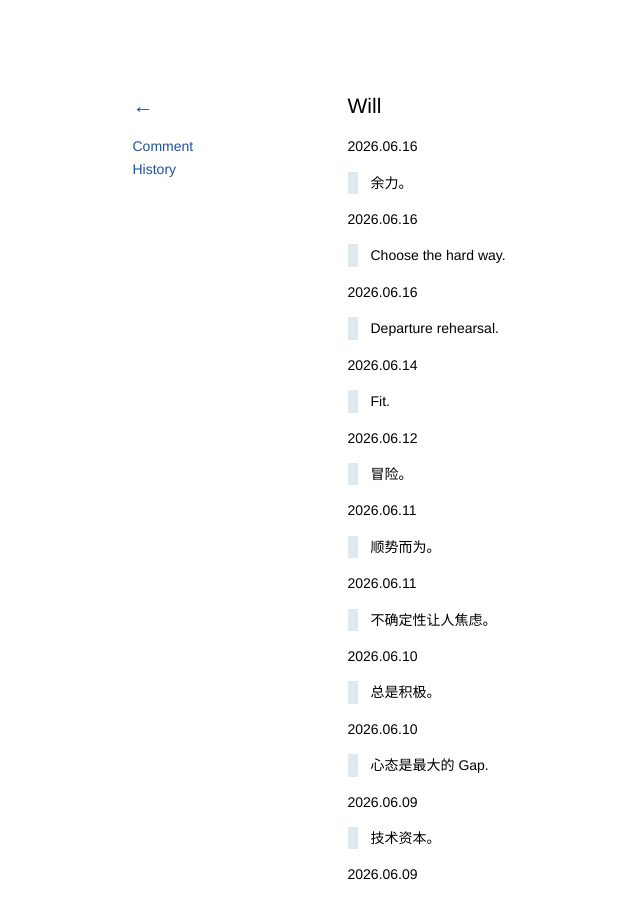
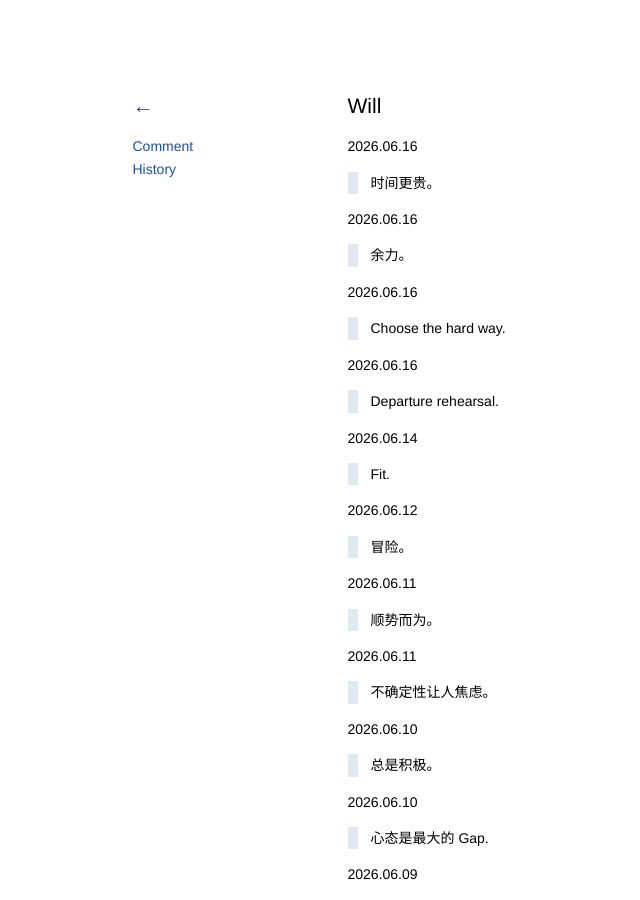
Before and after one commit to kidlj/awei, a Jekyll site: the page built from _wiki/will.md, in a window 1280 px wide and 900 px high. Shown: the whole window, without its empty margins (0-640 px from the left). Built offline with Jekyll 4.4.1, drawn with Linux system fonts in a browser that asks for light colours.

Commit message:
update will

```diff
--- a/_wiki/will.md
+++ b/_wiki/will.md
@@ -1,6 +1,10 @@
 ---
 title: Will
 ---
+
+2026.06.16
+
+> 时间更贵。
 
 2026.06.16
 
```
